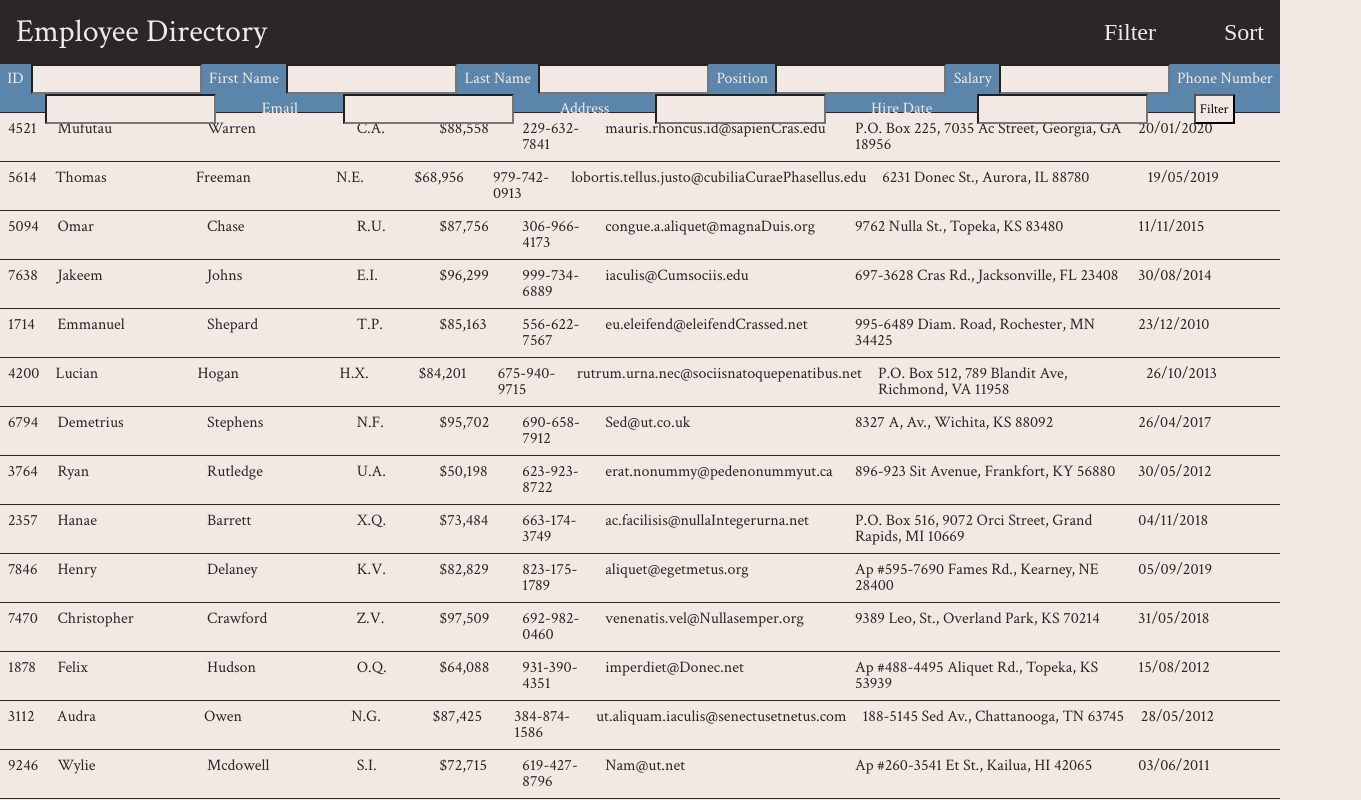
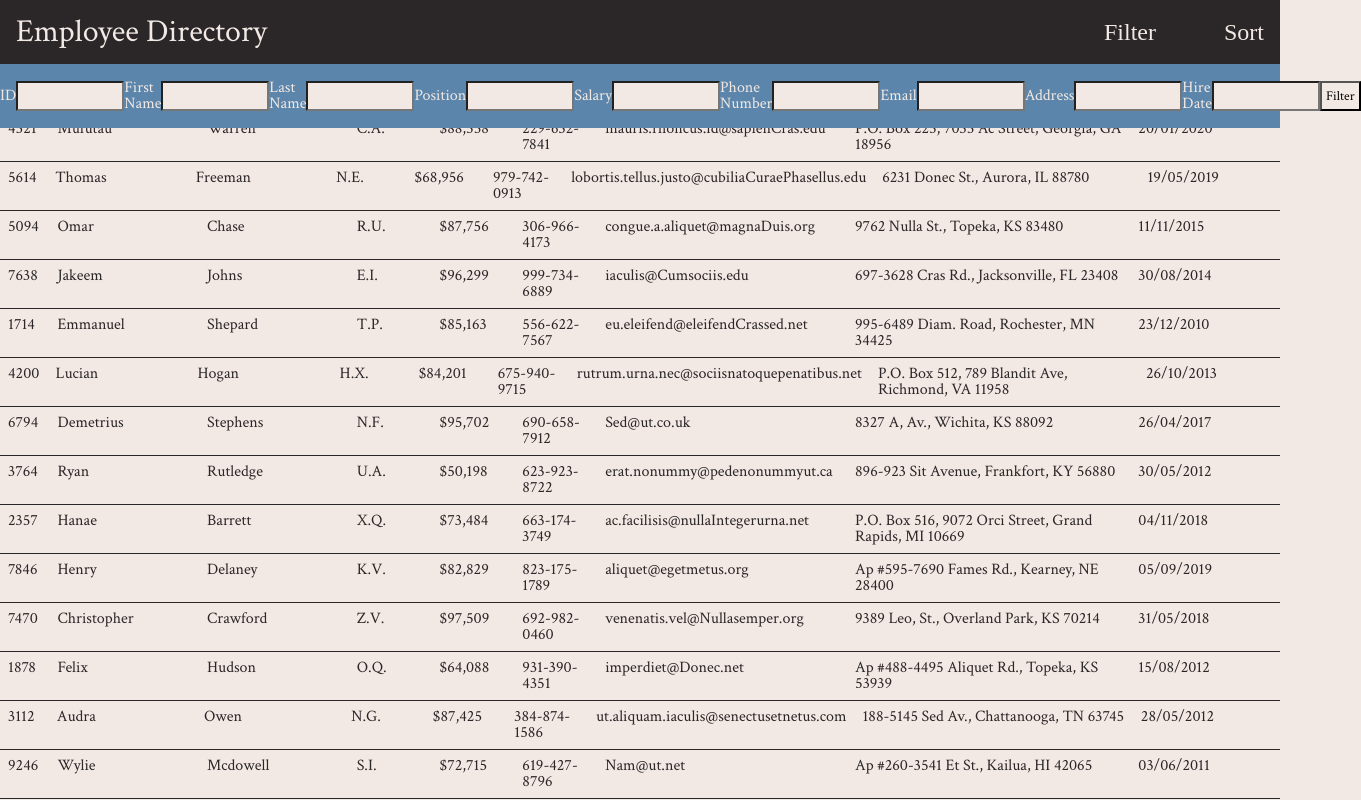
Before and after one commit to nbur4556/employee-directory, a React (Create React App) app: page / in a window 1280 px wide. Shown: the top 800 px of the page, 1361 px wide, since content can reach past the window. Built offline with nearby package versions, Linux system fonts and the light colour scheme.

Commit message:
sets formatting of filter options bar

```diff
--- a/src/stylesheets/main.css
+++ b/src/stylesheets/main.css
@@ -2,6 +2,7 @@
     /* Colors */
     --color-main-white: #F2E9E4;
     --color-main-black: #2B2628;
+    --color-main-success: #59a96a;
     --color-light-primary: #5B85AA;
 
     /* Fonts */
--- a/src/stylesheets/toolbar-options.css
+++ b/src/stylesheets/toolbar-options.css
@@ -10,9 +10,9 @@
 
 .toolbar-options{
     position: absolute;
+    padding: 1rem 0;
 
     width: 100%;
-    height: 3rem;
     background-color: var(--color-light-primary);
 }
 
@@ -38,14 +38,21 @@
 /* Form Styling */
 .toolbar-options form{
     display: flex;
-    flex-wrap: wrap;
-    justify-content: space-evenly;
+    justify-content: space-around;
     align-items: center;
 
     height: 100%;
 }
 
-.toolbar-options form input, .toolbar-options form button{
+.toolbar-options form input{
+    padding: .25rem;
+
+    max-width: 6rem;
+    font-family: var( --font-crimson-text);
+    background-color: var( --color-main-white);
+}
+
+.toolbar-options form button{
     padding: .25rem;
 
     font-family: var( --font-crimson-text);
```
Also changed, not shown: src/components/Toolbar.js (+9 -0 lines).
